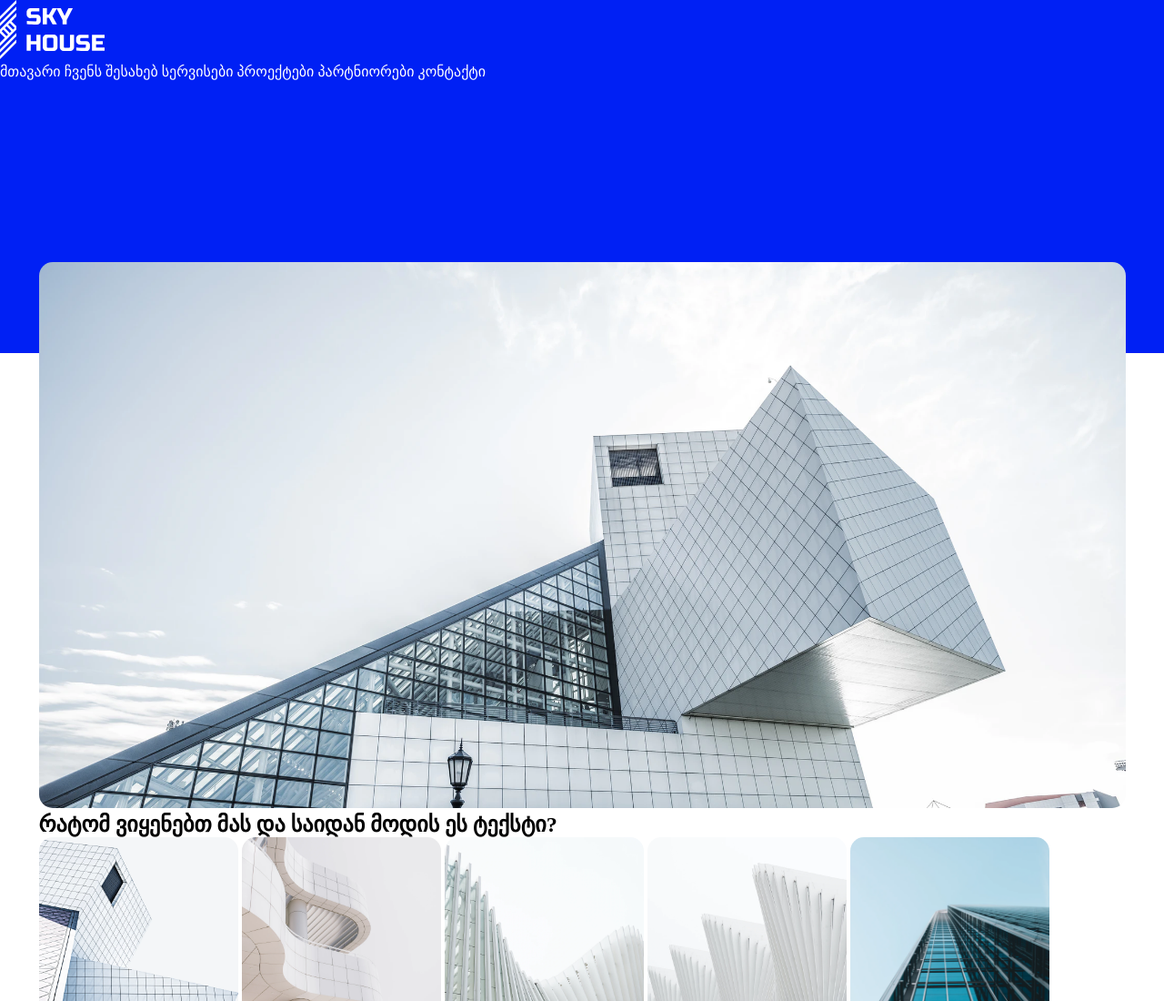
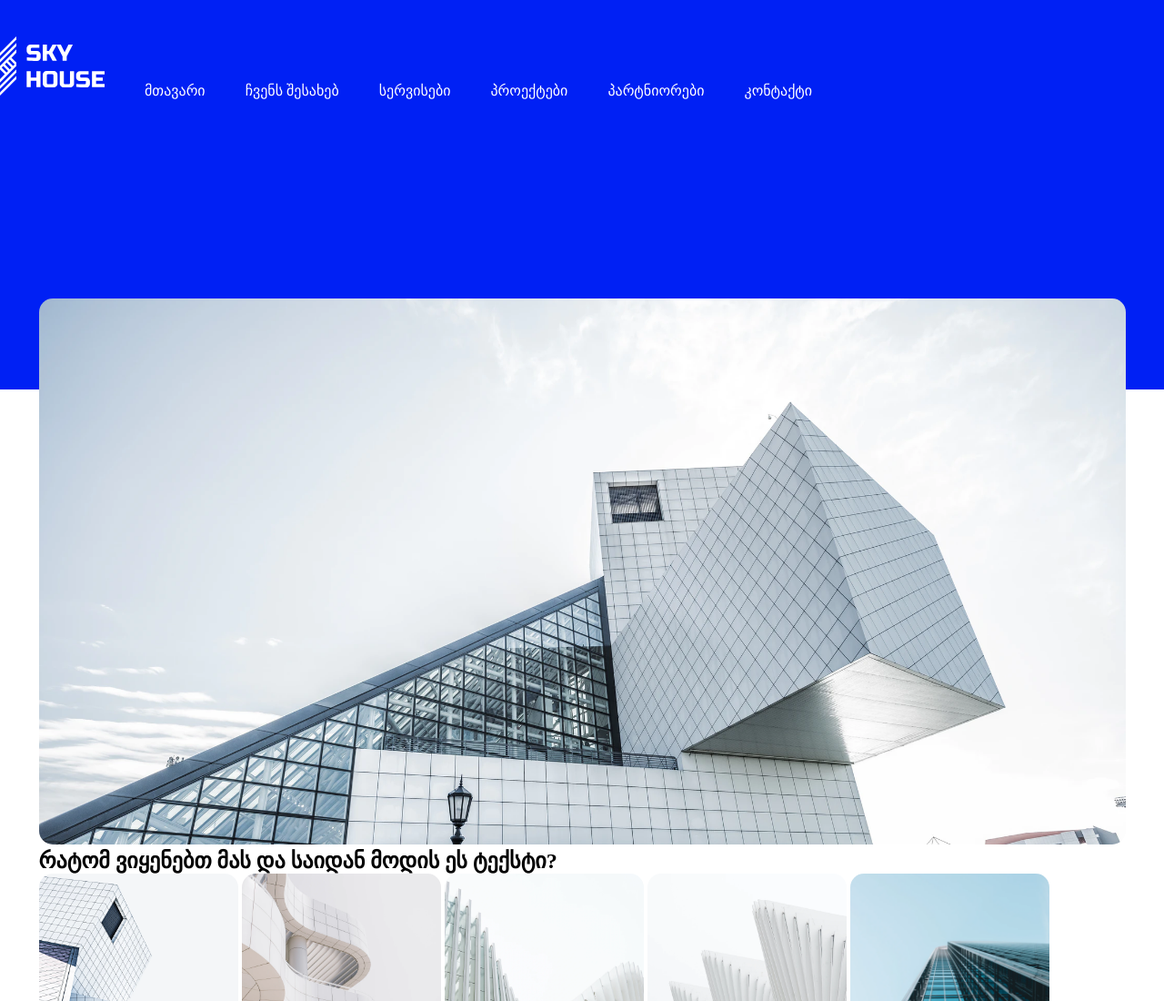
Before and after one commit to Katrin2108/emushkudiani5, a plain HTML site: page index.html in a window 1280 px wide. Shown: the top 1100 px of the page at 91% size. Drawn offline with Linux system fonts and the light colour scheme.

Commit message:
header correct

```diff
--- a/style.css
+++ b/style.css
@@ -10,7 +10,10 @@ ul{lis list-style-type: 0}
 header{
 	height: 387.56px;
 	background-color: #0020F4;
-
+	padding-top: 40px;
+}
+header li{
+	margin-left: 40px;
 }
 nav a {
 	color: #FFFFFF;
@@ -23,6 +26,9 @@ section{
 nav li {
 	display: inline-block;
 }
+nav,nav ul,nav li {
+	display: inline-block;
+}
 footer{
 	height:1080px ;
 	background-color: #0A22F4;
@@ -33,6 +39,3 @@ h3{
 	padding: 8px;
 	color: #FFFFFF;
 }
-.map-tittle{
-	color: white;
-}
```
